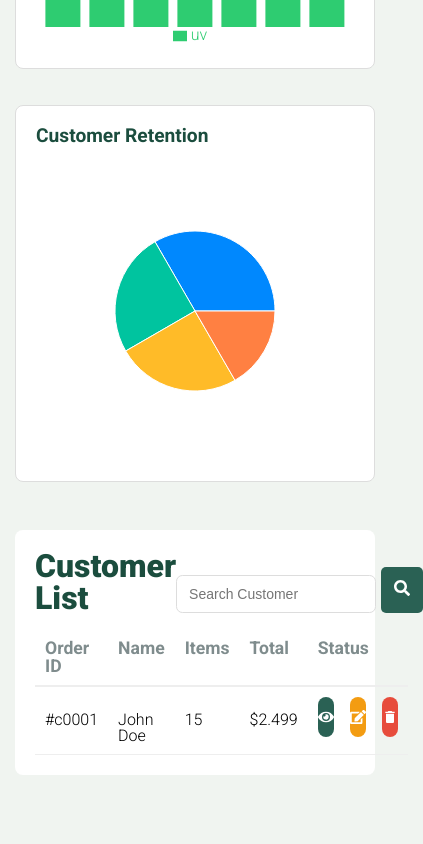
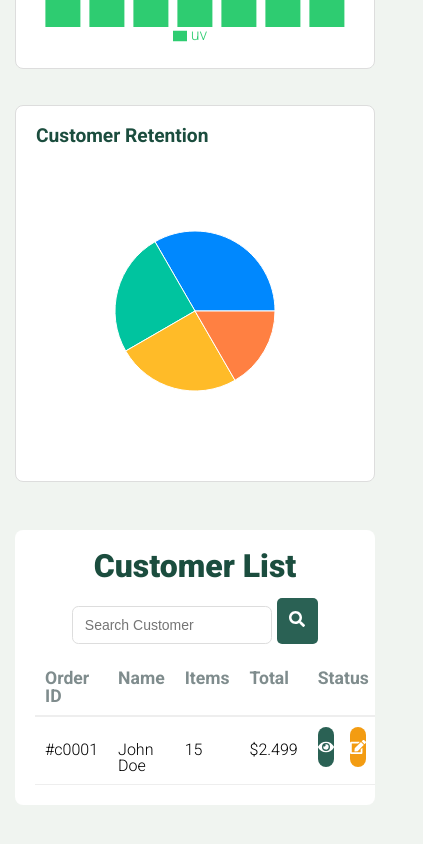
Before and after one commit to mohammadmehdidalvandii/Dashboard, a React (Vite) app in the folder frontend/dashboard/: page /Customers in a window 390 px wide. Shown: the part 1015-1859 px from the top of the page, 423 px wide, since content can reach past the window. Built offline with nearby package versions, Linux system fonts and the light colour scheme.

Commit message:
fiexd customersList

```diff
--- a/frontend/dashboard/src/components/templates/customers/CustomersList/CustomersList.css
+++ b/frontend/dashboard/src/components/templates/customers/CustomersList/CustomersList.css
@@ -8,6 +8,9 @@
     align-items: center;
     justify-content: space-between;
 }
+.customersList table{
+    margin-top: 1rem;
+}
 .customerList_search{
     display: flex;
     align-items: center;
@@ -16,3 +19,18 @@
 .customerList_search input{
     width: 200px;
 }
+
+@media (max-width : 768px) {
+
+}
+@media (max-width : 576px) {
+ .customersList_management{
+    flex-direction: column;
+ }
+ .customersList{
+    overflow-x: auto;
+ }
+}
+@media (max-width : 320px) {
+
+}
```
